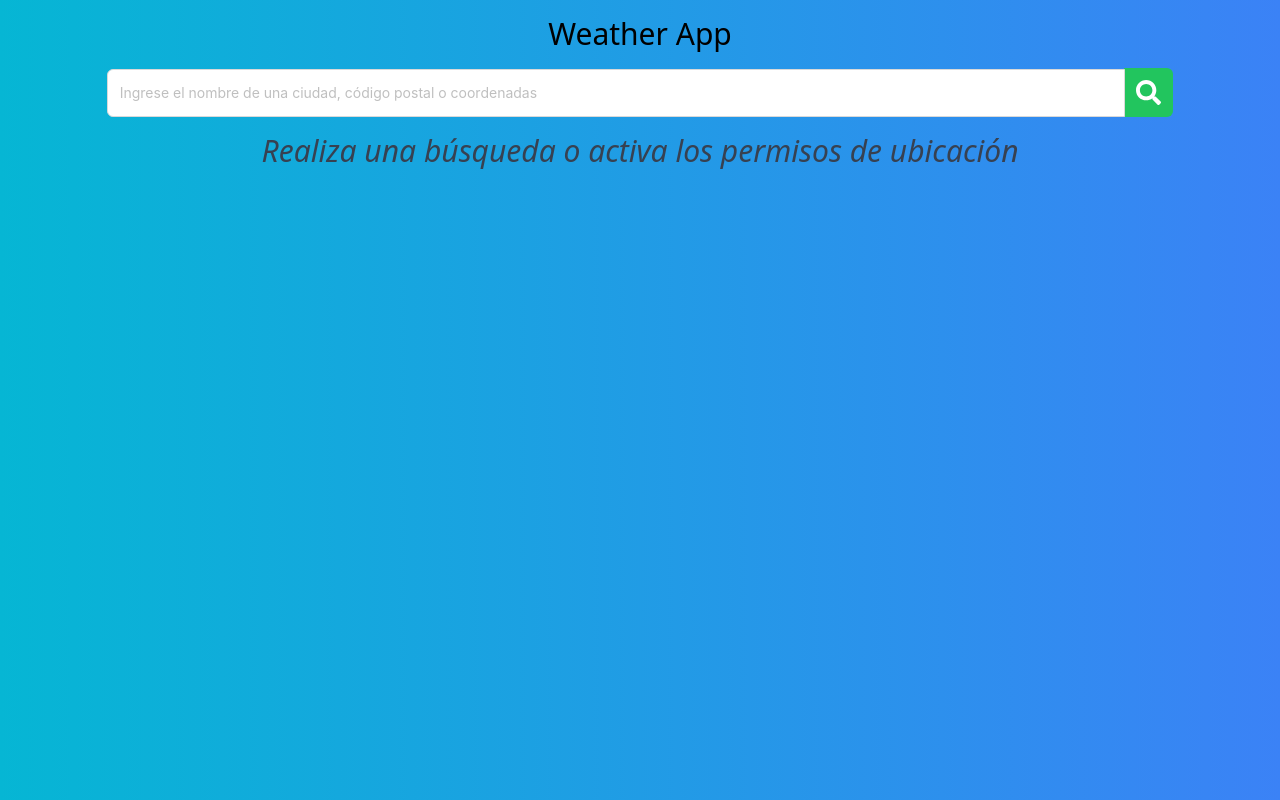
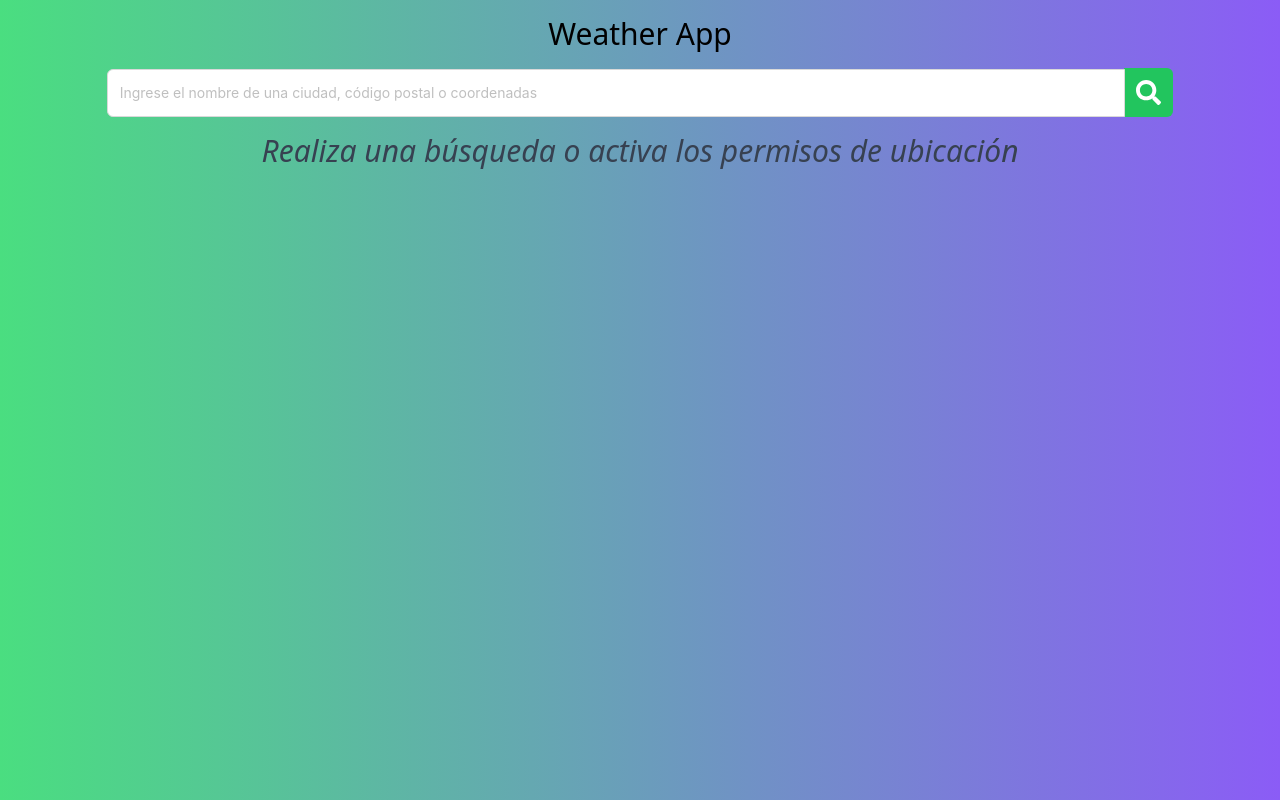
Before and after one commit to Alejandra-Villalobos/WeatherApp, a React (Create React App) app: page / in a window 1280 px wide. Built offline with nearby package versions, Linux system fonts and the light colour scheme; no server answers; the HTML template or start-up script is replaced by a standard one.

Commit message:
Fixed: Forecast cards key bug

```diff
--- a/src/App.tsx
+++ b/src/App.tsx
@@ -6,17 +6,25 @@ import SearchBar from "./components/SearchBar";
 import ForecastCards from "./components/ForecastCards";
 import { ToastContainer } from "react-toastify";
 import "react-toastify/dist/ReactToastify.css";
+import { setBackgroundFunc } from "./utils/setBackground";
 
 function App() {
   const [search, setSearch] = useState<string>("");
   const [today, setToday] = useState<TodayWeather>();
   const [forecast, setForecast] = useState<Forecast[]>([]);
 
+  const [background, setBackground] = useState<string>(
+    "bg-gradient-to-r from-green-400 to-violet-500"
+  );
+
   const handleWeather = async (location: string) => {
     try {
       await getWeather(location).then((response: any) => {
         setToday({
-          city: response.resolvedAddress === response.address ? response.timezone : response.resolvedAddress,
+          city:
+            response.resolvedAddress === response.address
+              ? response.timezone
+              : response.resolvedAddress,
           sunrise: response.currentConditions.sunrise,
           sunset: response.currentConditions.sunset,
           temperature: response.currentConditions.temp,
@@ -28,6 +36,7 @@ function App() {
         const forecastArr: Forecast[] = [];
         for (let i = 1; i <= 6; i++) {
           forecastArr.push({
+            city: response.resolvedAddress,
             date: response.days[i].datetime,
             temperatureMax: response.days[i].tempmax,
             temperatureMin: response.days[i].tempmin,
@@ -36,6 +45,9 @@ function App() {
           });
         }
         setForecast(forecastArr);
+
+        const color = setBackgroundFunc(response.currentConditions.icon);
+        setBackground(color!);
       });
     } catch (error) {
       console.error("Error:", error);
@@ -55,11 +67,15 @@ function App() {
   }, []);
 
   useEffect(() => {
-    if (search !== "") handleWeather(search);
+    if (search !== "") {
+      handleWeather(search);
+    }
     // eslint-disable-next-line react-hooks/exhaustive-deps
   }, [search]);
   return (
-    <div className="w-screen min-h-screen h-max bg-gradient-to-r from-cyan-500 to-blue-500 flex flex-col items-center">
+    <div
+      className={`w-screen min-h-screen h-max ${background} transition-colors duration-700 ease-in-out flex flex-col items-center`}
+    >
       <ToastContainer />
       <h1 className="text-3xl mt-4">Weather App</h1>
       <SearchBar setLocation={setSearch} />
@@ -79,7 +95,9 @@ function App() {
           <ForecastCards forecast={forecast} />
         </>
       ) : (
-        <p className="text-3xl italic text-gray-700">Realiza una búsqueda o activa los permisos de ubicación</p>
+        <p className="text-3xl italic text-gray-700">
+          Realiza una búsqueda o activa los permisos de ubicación
+        </p>
       )}
     </div>
   );
--- a/src/components/ForecastCards.tsx
+++ b/src/components/ForecastCards.tsx
@@ -11,7 +11,7 @@ function ForecastCards({ forecast } : Props) {
   return (
     <div className="flex 2xl:justify-center justify-start py-2 gap-4 px-4 overflow-x-scroll w-full h-full">
       {forecast.map((card) => (
-        <div className="items-center min-w-56 p-5 flex flex-col text-xl text-center bg-white rounded-md" key={card.date}>
+        <div className="items-center min-w-56 p-5 flex flex-col text-xl text-center bg-white rounded-md animate-fade" key={`${card.city}_${card.date}`}>
           <p className="font-bold text-xl py-2">{card.date.slice(5).split('-').reverse().join('/')}</p>
           <div className="flex justify-center items-center">
             <img
--- a/src/components/TodayCard.tsx
+++ b/src/components/TodayCard.tsx
@@ -1,4 +1,3 @@
-import { Card } from "antd";
 import { TodayWeather } from "../interfaces/Weather";
 
 function TodayCard({
@@ -12,8 +11,8 @@ function TodayCard({
   windSpeed,
 }: TodayWeather) {
   return (
-    <div className="items-center justify-center sm:w-max w-10/12 flex md:flex-row flex-col text-xl text-center bg-white rounded-md p-4">
-      <div className="p-3 border-b-2 md:border-r-2">
+    <div key={city} className="items-center justify-center sm:w-max w-10/12 flex md:flex-row flex-col text-xl text-center bg-white rounded-md p-4 animate-fadeBounce">
+      <div className="p-3 border-b-2 md:border-r-2 md:border-b-0">
         <p className="font-bold text-xl py-2">{city}</p>
         <p className="italic py-2">Hoy</p>
         <div className="flex justify-center items-center">
--- a/src/interfaces/Weather.ts
+++ b/src/interfaces/Weather.ts
@@ -10,6 +10,7 @@ export interface TodayWeather {
   }
 
   export interface Forecast {
+    city: string;
     date: string;
     temperatureMax: number;
     temperatureMin: number;
--- /dev/null
+++ b/src/utils/setBackground.tsx
@@ -0,0 +1,18 @@
+export const setBackgroundFunc = (icon: string | undefined) => {
+    switch(icon){
+        case 'clear-day':
+            return 'bg-gradient-to-t from-sky-400 to-yellow-500'
+        case 'clear-night':
+            return 'bg-gradient-to-b from-black to-blue-900'
+        case 'cloudy':
+        case 'partly-cloudy-day':
+        case 'fog':
+        case 'rain':
+        case 'snow':
+        case 'wind':
+            return 'bg-gradient-to-t from-stone-300 to-stone-500'
+        case 'partly-cloudy-night':
+            return 'bg-gradient-to-t from-stone-900 to-stone-500'
+    }
+
+}
--- a/tailwind.config.js
+++ b/tailwind.config.js
@@ -1,10 +1,25 @@
 /** @type {import('tailwindcss').Config} */
 module.exports = {
-  content: [
-    "./src/**/*.{js,jsx,ts,tsx}",
-  ],
+  content: ["./src/**/*.{js,jsx,ts,tsx}"],
   theme: {
-    extend: {},
+    extend: {
+      animation: {
+        fadeBounce: "fadeInBounce .5s ease-in",
+        fade: "fadeIn .7s ease-in",
+      },
+
+      keyframes: {
+        fadeInBounce: {
+          from: { opacity: 0, transform: 'translateY(25%)' },
+          to: { opacity: 1, transform: 'translateY(0)' },
+        },
+
+        fadeIn: {
+          from: { opacity: 0 },
+          to: { opacity: 1 },
+        },
+      },
+    },
   },
   plugins: [],
-}
+};
```
